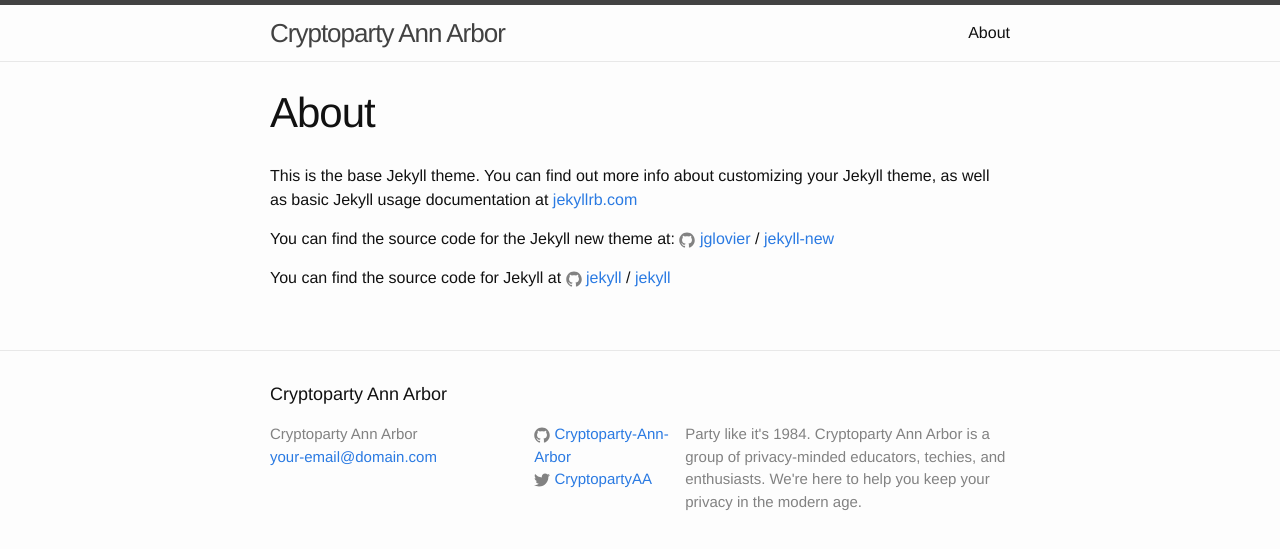
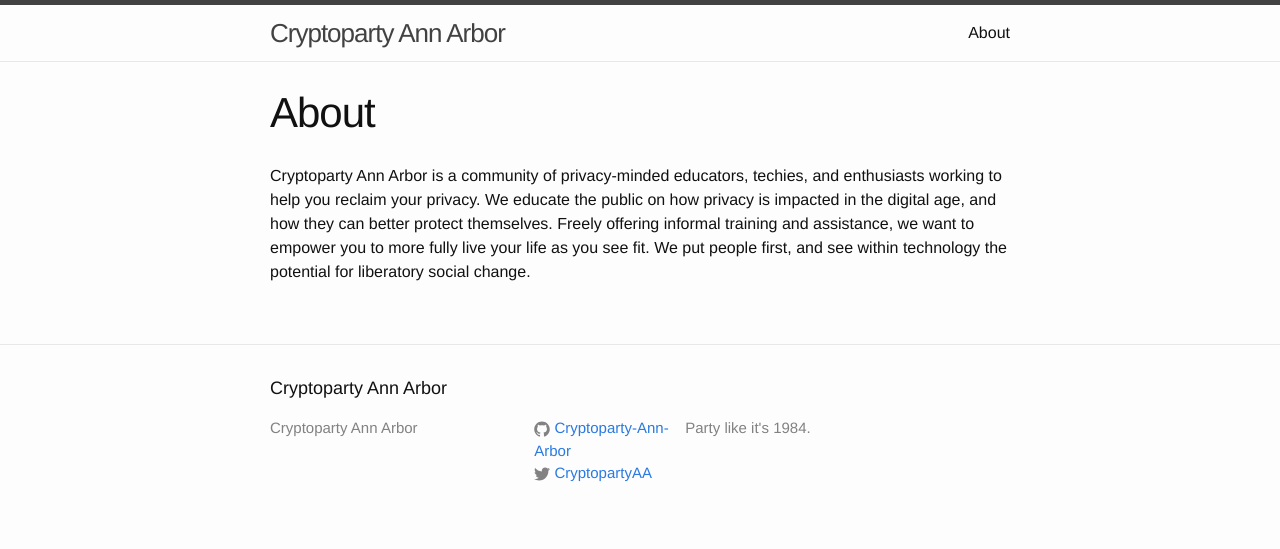
Before and after one commit to Cryptoparty-Ann-Arbor/Cryptoparty-Ann-Arbor.github.io, a Jekyll site: the page built from about.md, in a window 1280 px wide. Shown: the top 549 px of the page. Built offline with Jekyll 4.4.1, drawn with Linux system fonts in a browser that asks for light colours.

Commit message:
Better initial about page and general config

```diff
--- a/_config.yml
+++ b/_config.yml
@@ -7,13 +7,9 @@
 
 # Site settings
 title: Cryptoparty Ann Arbor
-email: your-email@domain.com
+email:
 description: > # this means to ignore newlines until "baseurl:"
   Party like it's 1984.
-
-  Cryptoparty Ann Arbor is a group of privacy-minded educators,
-  techies, and enthusiasts. We're here to help you keep your privacy
-  in the modern age.
 baseurl: "" # the subpath of your site, e.g. /blog
 url: "https://a2crypto.party" # the base hostname & protocol for your site
 twitter_username: CryptopartyAA
--- a/about.md
+++ b/about.md
@@ -4,12 +4,8 @@
 permalink: /about/
 ---
 
-This is the base Jekyll theme. You can find out more info about customizing your Jekyll theme, as well as basic Jekyll usage documentation at [jekyllrb.com](http://jekyllrb.com/)
-
-You can find the source code for the Jekyll new theme at:
-{% include icon-github.html username="jglovier" %} /
-[jekyll-new](https://github.com/jglovier/jekyll-new)
-
-You can find the source code for Jekyll at
-{% include icon-github.html username="jekyll" %} /
-[jekyll](https://github.com/jekyll/jekyll)
+Cryptoparty Ann Arbor is a community of privacy-minded educators, techies, and enthusiasts
+working to help you reclaim your privacy. We educate the public on how privacy
+is impacted in the digital age, and how they can better protect themselves. Freely offering
+informal training and assistance, we want to empower you to more fully live your life as you see fit.
+We put people first, and see within technology the potential for liberatory social change.
```
